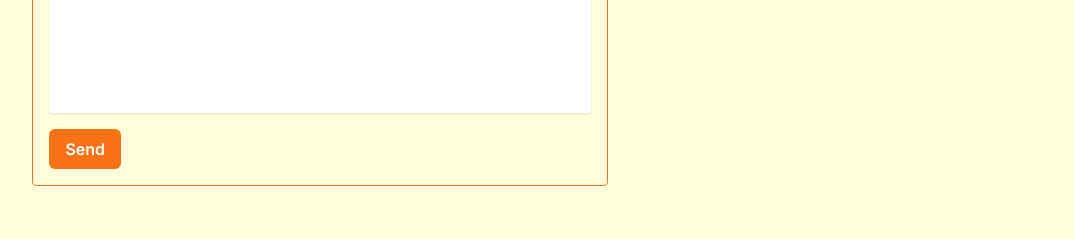
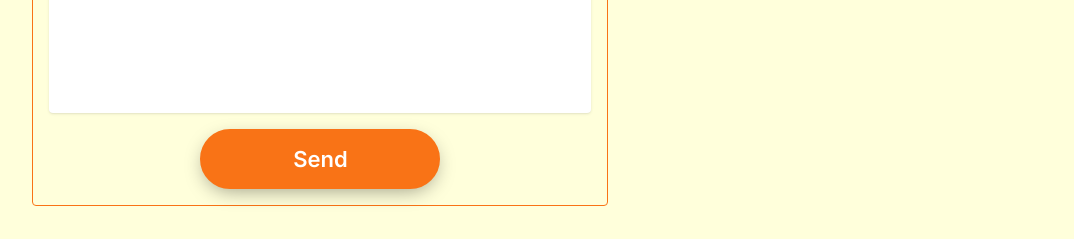
Before and after one commit to mikedaltonmtl/portfolio2.0, a Next.js app: page / in a window 1280 px wide. Shown: the part 7920-8159 px from the top of the page, without its empty margins (6-1080 px from the left). Built offline with nearby package versions, Linux system fonts and the light colour scheme.

Commit message:
Add dynamic send button to feedback form

```diff
--- a/app/components/Feedback/EmailJSForm.jsx
+++ b/app/components/Feedback/EmailJSForm.jsx
@@ -1,9 +1,14 @@
 'use client';
-import { useRef } from 'react';
+import { useRef, useState } from 'react';
 import emailjs from '@emailjs/browser';
+import styles from './SendButton.module.css';
+
 
 export default function EmailJSForm() {
   const form = useRef();
+  const btn = useRef();
+  const [btnText, setBtnText] = useState('Send');
+
   const commonEffects = "p-3 transition-all shadow rounded border-b-2 border-white hover:border-b-primary/80 focus:outline-none focus:border focus:border-primary";
 
 
@@ -19,6 +24,7 @@ export default function EmailJSForm() {
       )
       .then(
         () => {
+          setBtnText("Thanks");
           console.log('SUCCESS!');
         },
         (error) => {
@@ -53,12 +59,20 @@ export default function EmailJSForm() {
         placeholder="Message"
         required
       />
-      <button
-        type="submit"
-        className="grow basis-10 px-4 py-2 h-10 w-min rounded-md bg-primary text-white hover:border-primary hover:bg-white hover:text-primary"
-      >
-        Send
-      </button>
+      <div className={styles.sendContainer}>
+        <button
+          type="submit"
+          ref={btn}
+          className={btnText === "Send" ? "" : styles.active}
+        >
+          <p>{btnText}</p>
+          <div className={styles.checkBox}>
+            <svg xmlns="http://www.w3.org/2000/svg" viewBox="0 0 50 50">
+              <path fill="transparent" d="M14.1 27.2l7.1 7.2 16.7-16.8" />
+            </svg>
+          </div>
+        </button>
+      </div>
     </form>
   );
 }
--- /dev/null
+++ b/app/components/Feedback/SendButton.module.css
@@ -0,0 +1,80 @@
+.sendContainer {
+  margin: 0;
+  padding: 0;
+  box-sizing: border-box;
+  display: flex;
+  justify-content: center;
+  align-items: center;
+}
+
+.sendContainer button {
+  width: 240px;
+  height: 60px;
+  border: 2px solid #f97316;
+  background: #f97316;
+  color: #fff;
+  font-size: 22px;
+  border-radius: 40px;
+  text-align: center;
+  box-shadow: 0 6px 20px -5px rgba(0,0,0,0.4);
+  position: relative;
+  overflow: hidden;
+  cursor: pointer;
+}
+
+.sendContainer button:hover {
+  background: #fff;
+  color: #f97316;
+  transition: 0.5s;
+}
+
+.checkBox {
+  width: 60px;
+  height: 60px;
+  border-radius: 30px;
+  box-shadow: 0 0 12px -2px rgba(0,0,0,0.5);
+  position: absolute;
+  top: 0;
+  right: -30px;
+  opacity: 0;
+}
+
+.checkBox svg {
+  width: 40px;
+  margin: 10px;
+}
+
+.sendContainer svg path {
+  stroke-width: 3;
+  stroke: #fff;
+  stroke-dasharray: 34;
+  stroke-dashoffset: 34;
+  stroke-linecap: round;
+}
+
+button.active  {
+  background: #f97316;
+  transition: 1s;
+}
+
+button.active:hover  {
+  background: #f97316;
+  color: #fff;
+}
+
+.active .checkBox {
+  right: 0;
+  opacity: 1;
+  transition: 1s;
+}
+
+.active p {
+  margin-right: 125px;
+  transition: 1s;
+}
+
+.active svg path {
+  stroke-dashoffset: 0;
+  transition: 1s;
+  transition-delay: 1s;
+}
```
